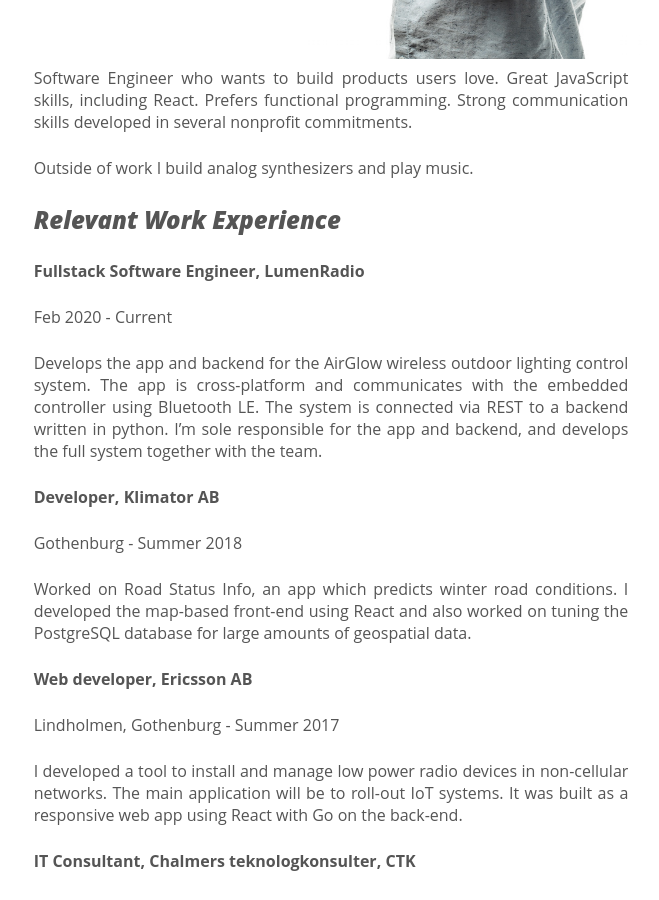
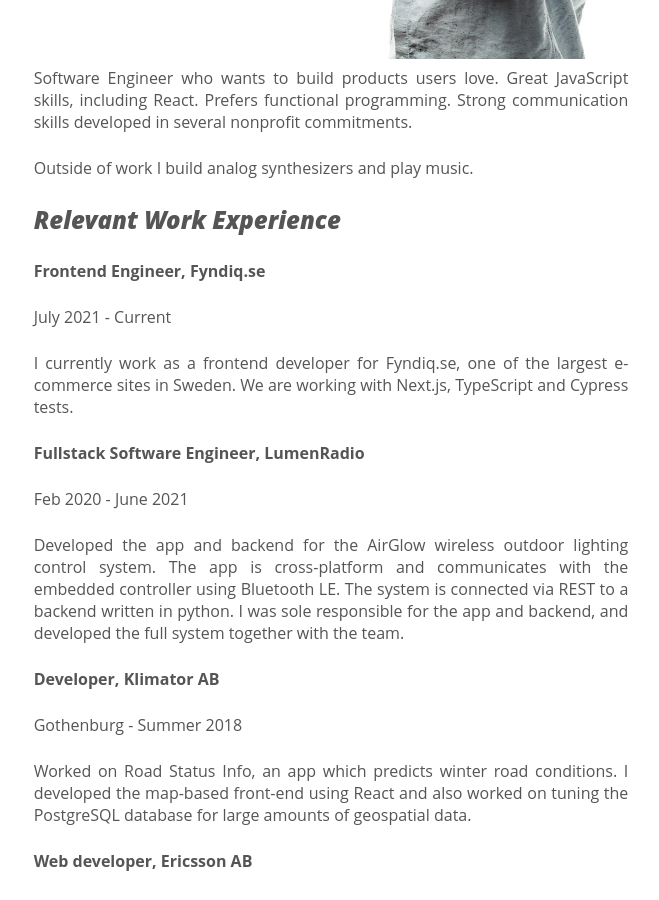
Before and after one commit to karljakoblarsson/karljakoblarsson.github.io, a Jekyll site: the page built from cv.md, in a window 1280 px wide and 900 px high, scrolled down 592 px. Shown: the whole window, without its empty margins (309-968 px from the left). Built offline with Jekyll 4.4.1, drawn with Linux system fonts in a browser that asks for light colours; some of the changed text lies outside the part shown.

Commit message:
Add Fyndiq.se

```diff
--- a/cv.md
+++ b/cv.md
@@ -16,13 +16,22 @@
 Relevant Work Experience
 ---------------
 
+### Frontend Engineer, Fyndiq.se
+July 2021 - Current
+
+I currently work as a frontend developer for Fyndiq.se, one of the largest
+e-commerce sites in Sweden.
+We are working with Next.js, TypeScript and Cypress tests.
+
+
+
 ### Fullstack Software Engineer, LumenRadio
-Feb 2020 - Current
+Feb 2020 - June 2021
 
-Develops the app and backend for the AirGlow wireless outdoor lighting control
+Developed the app and backend for the AirGlow wireless outdoor lighting control
 system. The app is cross-platform and communicates with the embedded
 controller using Bluetooth LE. The system is connected via REST to a backend
-written in python. I'm sole responsible for the app and backend, and develops
+written in python. I was sole responsible for the app and backend, and developed
 the full system together with the team.
 
 
@@ -82,8 +91,8 @@
 Skills
 ------
 
-- JavaScript, Python, C#, SQL, Haskell, Java, PHP, Erlang
-- HTML, CSS, React, Redux
+- JavaScript, TypeScript, Python, C#, SQL, Haskell, Java, PHP, Erlang
+- HTML, CSS, React, Redux, Accessibility, Lighthouse, Cypress
 - iOS and Androind app developemnt. Swift, Java and Xamarin. Strong knowledge
     of BLE.
 - git, vim, unix
```
